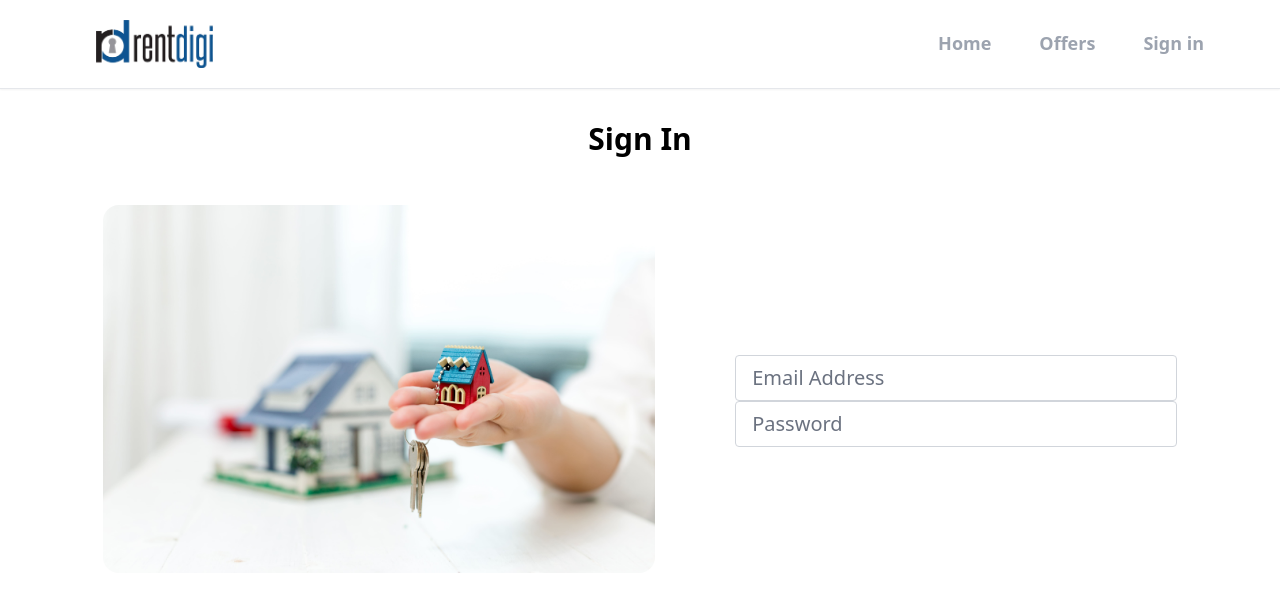
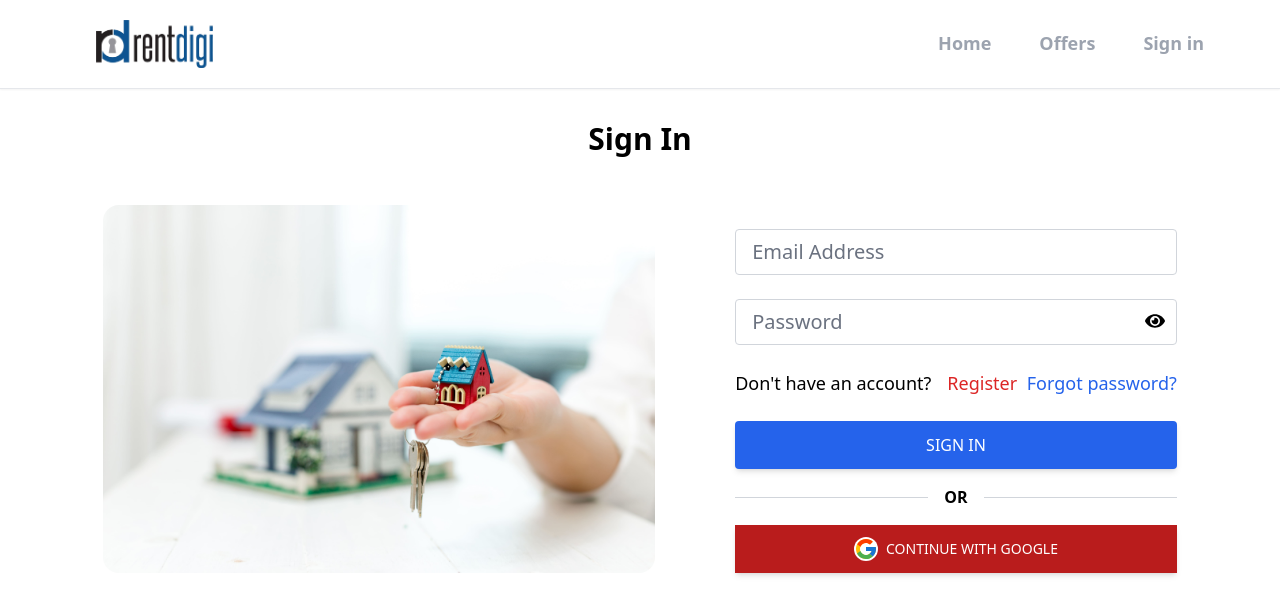
Before and after one commit to lovepreetkaur174/RentSellPlatform-Application, a React (Create React App) app: page /sign-in in a window 1280 px wide. Shown: the top 614 px of the page. Built offline with nearby package versions, Linux system fonts and the light colour scheme.

Commit message:
Sign in page completed

```diff
--- a/package.json
+++ b/package.json
@@ -8,6 +8,7 @@
     "@testing-library/user-event": "^13.5.0",
     "react": "^18.2.0",
     "react-dom": "^18.2.0",
+    "react-icons": "^5.1.0",
     "react-router": "^6.22.3",
     "react-router-dom": "^6.22.3",
     "react-scripts": "5.0.1",
--- /dev/null
+++ b/src/components/OAuth.jsx
@@ -0,0 +1,12 @@
+import React from 'react'
+import { FcGoogle } from "react-icons/fc";
+export default function OAuth() {
+  return (
+    <button className='flex items-center justify-center
+    w-full bg-red-700 text-white px-7 py-3
+    uppercase text-sm font-medium hover:bg-red-800
+    active:bg-red-900 shadow-md'>< FcGoogle
+    className='text-2xl bg-white
+    rounded-full mr-2'/>Continue with Google</button>
+  )
+}
--- a/src/pages/SignIn.jsx
+++ b/src/pages/SignIn.jsx
@@ -1,5 +1,9 @@
 import React, { useState } from 'react'
 import signin from './../Assets/signinbg.jpg'
+import { FaEye } from "react-icons/fa";
+import { FaEyeSlash } from "react-icons/fa";
+import {Link} from 'react-router-dom'
+import OAuth from '../components/OAuth';
 export default function SignIn() {
     const [showPassword,setShowPassword]=useState(false);
     const [formdata,setFormdata]=useState(
@@ -28,18 +32,52 @@ export default function SignIn() {
              <form >
                <input className='w-full px-4 py-2
                text-xl text-gray-700 bg-white
-               border-gray-300 rounded transition ease-in-out' type='email' id='email' value={email}
+               border-gray-300 rounded transition ease-in-out mb-6' type='email' id='email' value={email}
                onChange={onchange}
                placeholder='Email Address'
                />
-               <div>
+               <div className='relative'>
                <input className='w-full px-4 py-2
                text-xl text-gray-700 bg-white
-               border-gray-300 rounded transition ease-in-out' type='password' id='email' value={email}
+               border-gray-300 rounded transition ease-in-out mb-6'
+                type={showPassword ? 'text' : 'password'} id='password' value={password}
                onChange={onchange}
                placeholder='Password'
                />
+               {showPassword ? <FaEyeSlash className='absolute  right-3 top-3 text-xl cursor-pointer'
+               onClick={()=>setShowPassword((prevState)=>!prevState)}/> : <FaEye className='absolute right-3 top-3 text-xl cursor-pointer'
+               onClick={()=>setShowPassword((prevState)=>!prevState)}/>}
                </div>
+               <div>
+                <div className='flex justify-between whitespace-nowrap
+                 text-sm  sm:text-lg'>
+                  <p className='mb-6'>Don't have an account?
+                    <Link to='/sign-up'
+                    className='text-red-600 hover:text-red-700
+                    transition duration-200 ease-in-out
+                    ml-4'>Register</Link>
+                  </p>
+                  <p>
+                    <Link to='/forgot-password'
+                     className='text-blue-600 hover:text-blue-800
+                     transition duration-200 ease-in-out
+                     '>Forgot password?</Link>
+                  </p>
+                </div>
+               </div>
+               <button className='w-full
+               bg-blue-600 text-white px-7
+               py-3 font-medium uppercase rounded shadow-md
+               hover:text-white-700 transition duration-150
+                ease-in-out hover:shadow-md active:bg-blue-800'
+               type='submit'>Sign in</button>
+               <div className='flex  items-center my-4 before:border-t  before:flex-1
+               after:border-gray-300
+               after:border-t  after:flex-1
+               before:border-gray-300'>
+                <p className='text-center font-semibold mx-4'>OR</p>
+               </div>
+               <OAuth/>
              </form>
            </div>
         </div>
```
Also changed, not shown: 1 other file (tests, documents, lock files or other folders).
